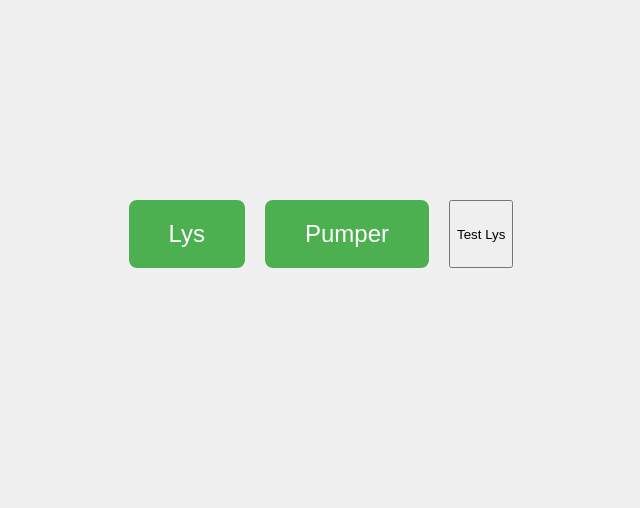
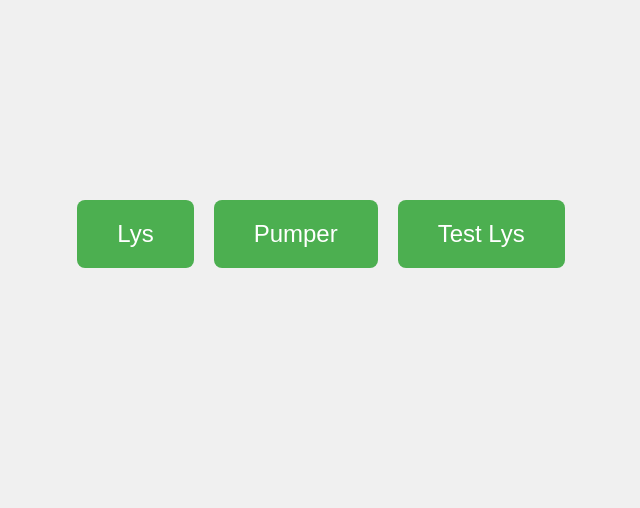
Before and after one commit to AdrianNO1/AquariumController, a Flask app: page / in a window 1280 px wide. Shown: the part 166-674 px from the top of the page, without its empty margins (319-959 px from the left). Run offline with Flask 3, Linux system fonts and the light colour scheme; the visitor is signed in with stand-in values (Sample User, id 1); parts of the project's set-up code (start-up, migrations or seed data) failed here and were passed over.

Commit message:
stlye fix

```diff
--- a/templates/index.html
+++ b/templates/index.html
@@ -104,7 +104,7 @@
     <div class="button-container">
         <button class="main-button" onclick="navigate('/lights')">Lys</button>
         <button class="main-button" onclick="navigate('/pumps')">Pumper</button>
-        <button class="nav-button" onclick="navigate('/testlights')">Test Lys</button>
+        <button class="main-button" onclick="navigate('/testlights')">Test Lys</button>
     </div>
 
     <button class="debug-button" onclick="toggleDebugModal()">Adrian sine knapper</button>
```
